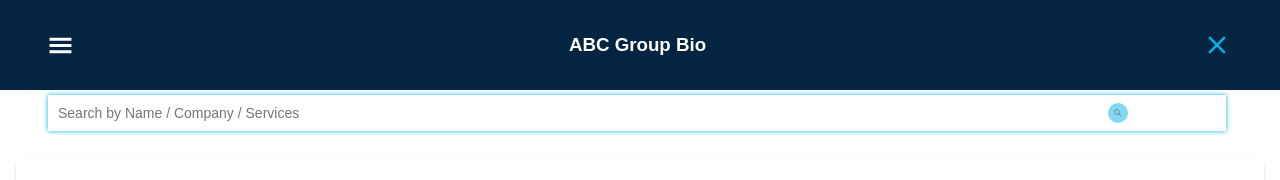
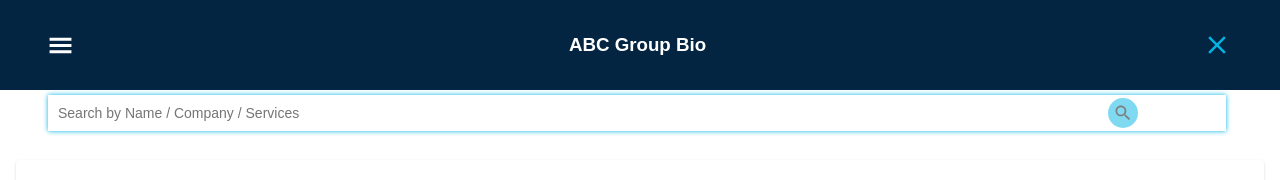
Before and after one commit to Anthoniselvi/group-bio, a Next.js app: page / in a window 1280 px wide. Both pictures are taken after a click on the icon 1217 px from the left and 45 px from the top of the page. Shown: the top 180 px of the page. Built offline with nearby package versions, Linux system fonts and the light colour scheme.

Commit message:
search icon updated

```diff
--- a/components/TopBar/Navbar.js
+++ b/components/TopBar/Navbar.js
@@ -78,11 +78,12 @@ const Navbar = ({ opened, setOpened }) => {
               autoFocus // Set autofocus here
               ref={(input) => input && input.focus()}
             />
-            <SearchIcon
-              style={{ color: "black", fontSize: "20px", fontWeight: 600 }}
-              className={styles.search}
-              onClick={handleSearchClick} // Call the search function when the icon is clicked
-            />
+            <div className={styles.search}>
+              <SearchIcon
+                style={{ color: "black", fontSize: "20px", fontWeight: 600 }}
+                onClick={handleSearchClick} // Call the search function when the icon is clicked
+              />
+            </div>
           </div>
           <CloseIcon
             onClick={handleSearchIconClicked}
--- a/styles/Navbar.module.css
+++ b/styles/Navbar.module.css
@@ -35,6 +35,9 @@ box-shadow: 0 0 5px #01b4e4;}
     box-shadow: 0 0 5px rgba(1, 180, 228, 0.5); */
   }
   .search{
+    display: flex;
+    justify-content: center;
+    align-items: center;
     position: absolute;
     margin-left: 90%;
     cursor: pointer;
```
